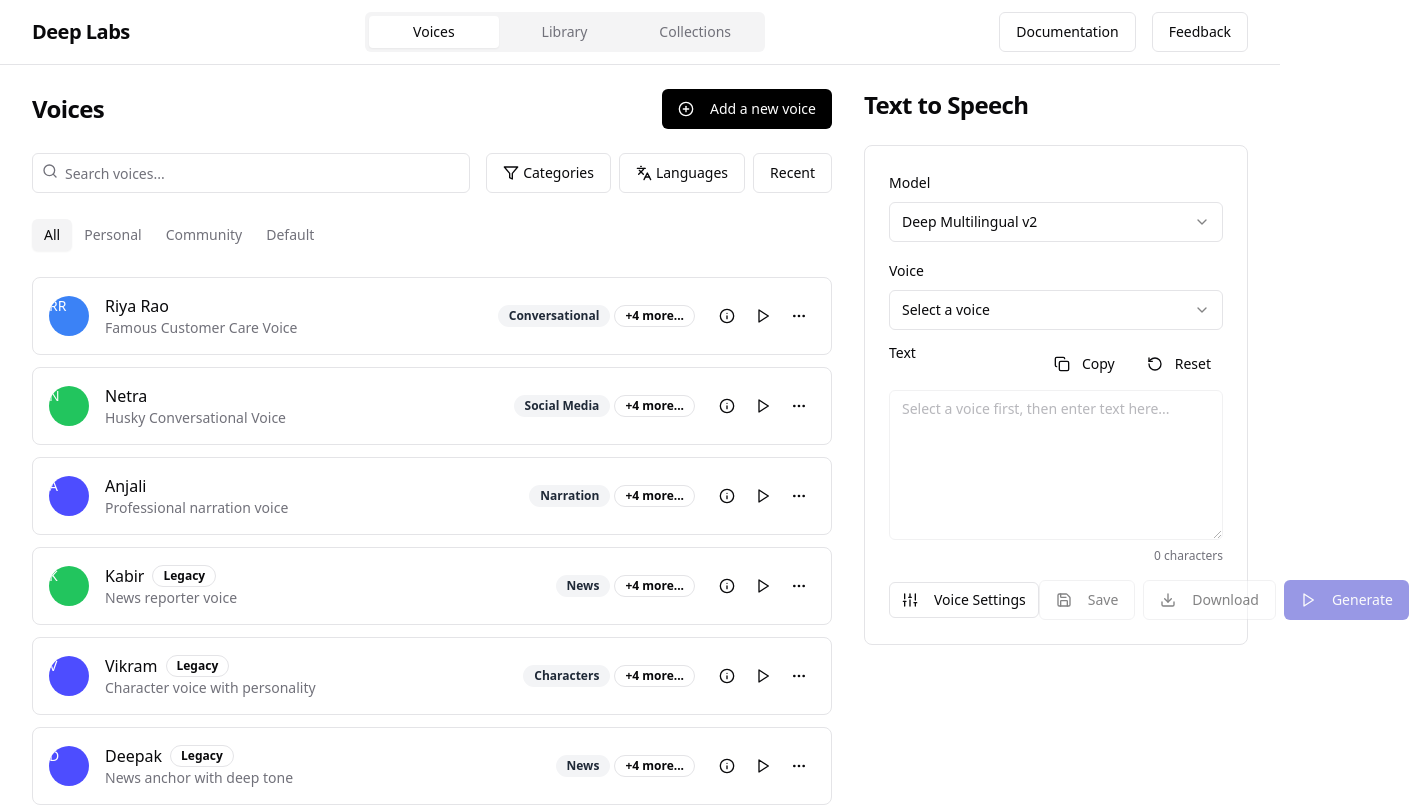
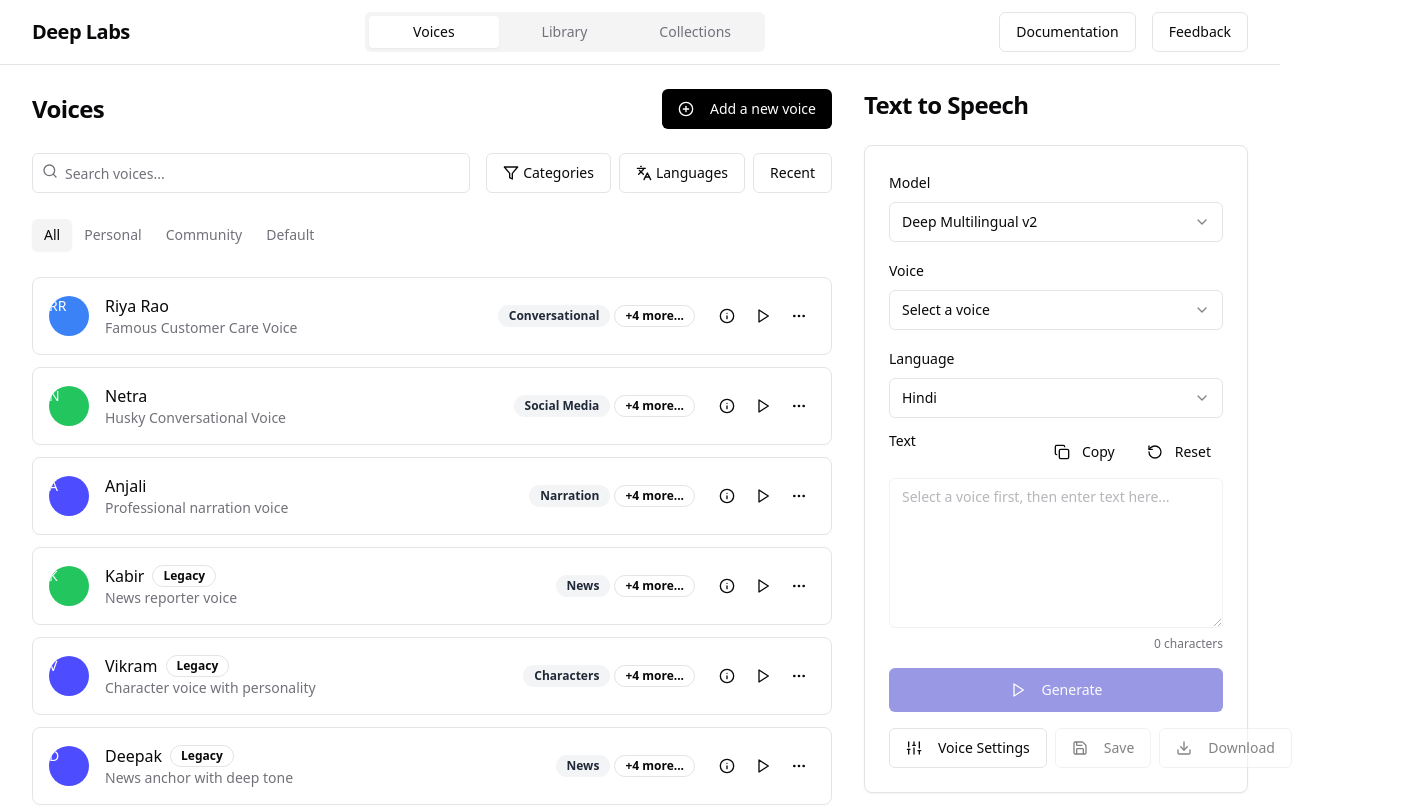
Before and after one commit to Deepak11110/voiceforge-lab, a React (Vite) app: page /dashboard in a window 1280 px wide. Shown: the top 807 px of the page, 1409 px wide, since content can reach past the window. Built offline with nearby package versions, Linux system fonts and the light colour scheme.

Commit message:
feat: Improve TextToSpeechForm UI
- Improved the UI of the TextToSpeechForm component.
- Added a "Generate" button with a longer width.
- Added a language selection option with Hindi as the default.

```diff
--- a/src/components/TextToSpeechForm.tsx
+++ b/src/components/TextToSpeechForm.tsx
@@ -6,7 +6,8 @@ import {
   Sliders,
   Download,
   Copy,
-  Save
+  Save,
+  Languages
 } from 'lucide-react';
 import { Button } from '@/components/ui/button';
 import { Textarea } from '@/components/ui/textarea';
@@ -38,6 +39,7 @@ const TextToSpeechForm: React.FC<TextToSpeechFormProps> = ({ selectedVoice, voic
   const [isGenerating, setIsGenerating] = useState<boolean>(false);
   const [audioUrl, setAudioUrl] = useState<string | null>(null);
   const [currentVoice, setCurrentVoice] = useState<string | null>(null);
+  const [language, setLanguage] = useState<string>('hindi');
   const [settings, setSettings] = useState({
     stability: 40,
     clarity: 75,
@@ -71,7 +73,7 @@ const TextToSpeechForm: React.FC<TextToSpeechFormProps> = ({ selectedVoice, voic
     setAudioUrl('https://audio-samples.github.io/samples/mp3/blizzard_biased/sample-1.mp3');
 
     const selectedVoiceData = voices.find(v => v.id === currentVoice);
-    toast.success(`Audio generated successfully with ${selectedVoiceData?.name || 'selected voice'}!`);
+    toast.success(`Audio generated successfully with ${selectedVoiceData?.name || 'selected voice'} in ${language}!`);
   };
 
   const handleSettingChange = (key: string, value: number) => {
@@ -96,7 +98,7 @@ const TextToSpeechForm: React.FC<TextToSpeechFormProps> = ({ selectedVoice, voic
   const currentVoiceData = voices.find(v => v.id === currentVoice) || selectedVoice;
 
   return (
-    <div className="space-y-4 p-6 border rounded-lg w-full max-w-3xl mx-auto animate-fade-in">
+    <div className="space-y-4 p-6 border rounded-lg w-full max-w-3xl mx-auto animate-fade-in bg-white shadow-sm">
       <div className="space-y-2">
         <Label htmlFor="voice-model">Model</Label>
         <Select
@@ -135,6 +137,30 @@ const TextToSpeechForm: React.FC<TextToSpeechFormProps> = ({ selectedVoice, voic
       </div>
 
       <div className="space-y-2">
+        <Label htmlFor="language-select">Language</Label>
+        <Select
+          value={language}
+          onValueChange={setLanguage}
+        >
+          <SelectTrigger>
+            <SelectValue />
+          </SelectTrigger>
+          <SelectContent>
+            <SelectItem value="hindi">Hindi</SelectItem>
+            <SelectItem value="english">English (Indian)</SelectItem>
+            <SelectItem value="tamil">Tamil</SelectItem>
+            <SelectItem value="bengali">Bengali</SelectItem>
+            <SelectItem value="telugu">Telugu</SelectItem>
+            <SelectItem value="marathi">Marathi</SelectItem>
+            <SelectItem value="punjabi">Punjabi</SelectItem>
+            <SelectItem value="malayalam">Malayalam</SelectItem>
+            <SelectItem value="gujarati">Gujarati</SelectItem>
+            <SelectItem value="kannada">Kannada</SelectItem>
+          </SelectContent>
+        </Select>
+      </div>
+
+      <div className="space-y-2">
         <div className="flex justify-between">
           <Label htmlFor="text-input">Text</Label>
           <div className="flex space-x-2">
@@ -166,10 +192,21 @@ const TextToSpeechForm: React.FC<TextToSpeechFormProps> = ({ selectedVoice, voic
         </div>
       </div>
 
-      <div className="flex justify-between items-center">
+      {/* Generate button moved above other buttons */}
+      <Button
+        className="w-full"
+        size="lg"
+        disabled={!currentVoice || !text.trim() || isGenerating}
+        onClick={handleGenerate}
+      >
+        <Play className="h-4 w-4 mr-2" />
+        {isGenerating ? 'Generating...' : 'Generate'}
+      </Button>
+
+      <div className="flex justify-between items-center gap-2">
         <Popover>
           <PopoverTrigger asChild>
-            <Button variant="outline" size="sm">
+            <Button variant="outline" className="flex-1">
               <Sliders className="h-4 w-4 mr-2" />
               Voice Settings
             </Button>
@@ -229,9 +266,9 @@ const TextToSpeechForm: React.FC<TextToSpeechFormProps> = ({ selectedVoice, voic
           </PopoverContent>
         </Popover>
 
-        <div className="flex space-x-2">
         <Button
           variant="outline"
+          className="flex-1"
           disabled={!audioUrl || isGenerating}
           onClick={() => toast.success('Audio saved to your library')}
         >
@@ -241,25 +278,17 @@ const TextToSpeechForm: React.FC<TextToSpeechFormProps> = ({ selectedVoice, voic
 
         <Button
           variant="outline"
+          className="flex-1"
           disabled={!audioUrl || isGenerating}
           onClick={() => toast.success('Audio downloaded successfully')}
         >
           <Download className="h-4 w-4 mr-2" />
           Download
         </Button>
-
-          <Button
-            disabled={!currentVoice || !text.trim() || isGenerating}
-            onClick={handleGenerate}
-          >
-            <Play className="h-4 w-4 mr-2" />
-            {isGenerating ? 'Generating...' : 'Generate'}
-          </Button>
-        </div>
       </div>
 
       {audioUrl && (
-        <div className="mt-6 border rounded-lg p-4 bg-secondary/50">
+        <div className="mt-6 border rounded-lg p-4 bg-secondary/30">
           <h3 className="text-sm font-medium mb-2">Generated Audio</h3>
           <audio
             controls
```
Lines whose indentation alone changed are shown as unchanged.
